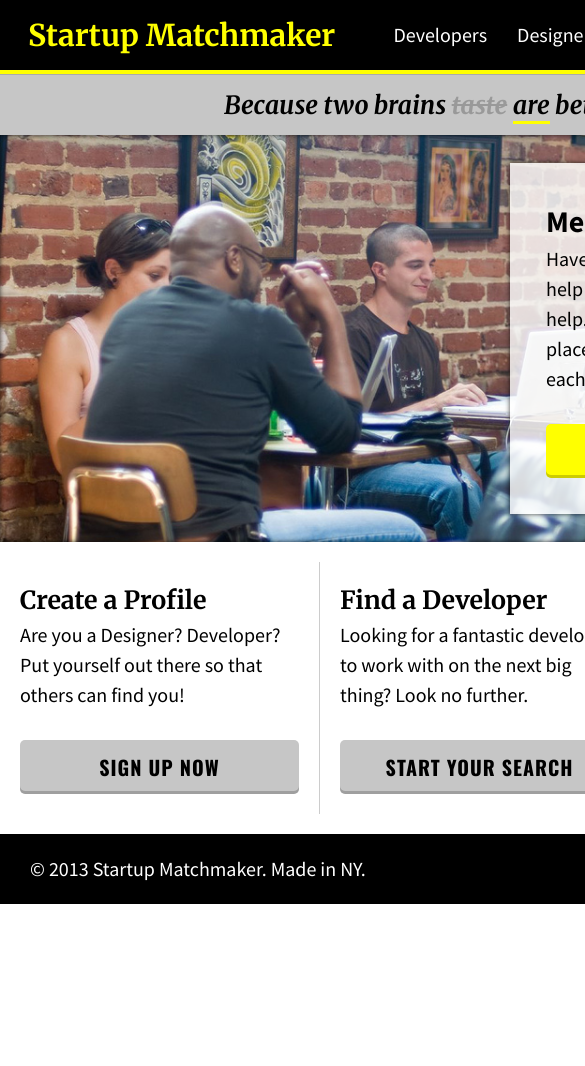
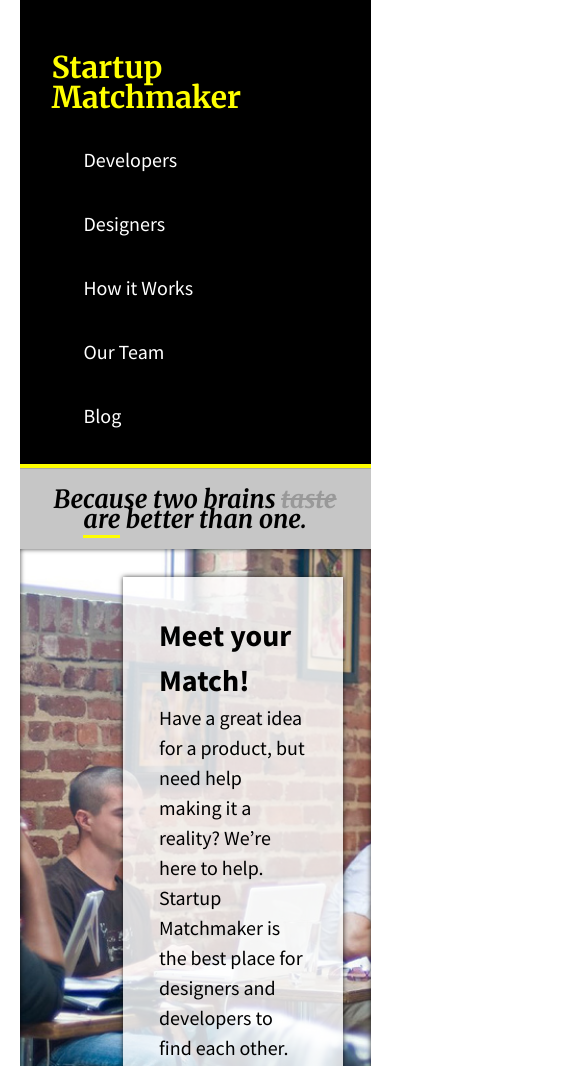
Before and after one commit to jintyland/jintyland.github.io, a plain HTML site: page Homework/startup_matchmaker_solution_non_responsive/index.html in a window 390 px wide. Shown: the top 1066 px of the page, 585 px wide, since content can reach past the window. Before the commit the page ends 904 px from the top, so only its background shows below. Drawn offline with nearby package versions, Linux system fonts and the light colour scheme.

Commit message:
Homework Week 7

```diff
--- a/Homework/startup_matchmaker_solution_non_responsive/css/main.css
+++ b/Homework/startup_matchmaker_solution_non_responsive/css/main.css
@@ -42,7 +42,7 @@ p {
 }
 
 .page-wrap {
-	width: 960px;
+	width: 90%;
 	margin: 0 auto;
 }
 
@@ -118,7 +118,7 @@ p {
 
 .blurb {
 	background: rgba(255,255,255,.8);
-	width: 350px;
+	width: 50%;
 	margin: 0 auto;
 	padding: 36px;
 	float: right;
@@ -135,7 +135,7 @@ p {
 
 .tout {
 	float: left;
-	width: 279px;
+	width: 280px;
 	padding: 20px;
 	border-right: 1px solid #ccc;
 }
@@ -154,3 +154,71 @@ footer {
 	color: white;
 	padding: 20px 30px;
 }
+
+/*MEDIA HOMEWORK*/
+@media (max-width: 760px) {
+
+	header h1 {
+		float: none;
+		text-align: left;
+	}
+
+	header ul {
+		float: none;
+	}
+}
+
+
+/*@media (min-width: 320px) and (max-width: 760px) {
+	nav {
+		text-align: left;
+	}
+}
+*/
+@media (min-width: 480px) and (max-width: 768px) {
+	.blurb {
+		float: none;
+	}
+	.tout {
+		float: none;
+		width: 33.333%;
+		border-right: none;
+		text-align: center;
+		margin: auto;
+	}
+}
+
+@media (min-width: 200px) and (max-width: 480px) {
+	#listed {
+		float: left;
+		border-bottom: 0.5px;
+	}
+	#smoosh {
+		transition: left 1s ease;
+		padding: 1rem;
+		float: left;
+		border-bottom: 5px;
+		line-height: 0px;
+	}
+	#page-header {
+		padding: 1rem;
+	}
+	#page-header h1 {
+		/*float: none;*/
+		padding: 1rem;
+	}
+	#page-header nav {
+		float: none;
+		padding: 1rem;
+	}
+	#page-header nav li {
+		float: none;
+		transition: left 1s ease;
+	}
+	#page-header nav a {
+		padding: 1rem;
+		transition: left 1s ease;
+		float: none;
+	}
+
+}
--- a/Homework/startup_matchmaker_solution_non_responsive/index.html
+++ b/Homework/startup_matchmaker_solution_non_responsive/index.html
@@ -12,12 +12,12 @@
 		<header id="page-header">
 			<h1><a href="index.html">Startup Matchmaker</a></h1>
 			<nav>
-				<ul>
-					<li><a href="#">Developers</a></li>
-					<li><a href="#">Designers</a></li>
-					<li><a href="#">How it Works</a></li>
-					<li><a href="#">Our Team</a></li>
-					<li><a href="#">Blog</a></li>
+				<ul id="listed">
+					<li id="smoosh"><a href="#">Developers</a></li>
+					<li id="smoosh"><a href="#">Designers</a></li>
+					<li id="smoosh"><a href="#">How it Works</a></li>
+					<li id="smoosh"><a href="#">Our Team</a></li>
+					<li id="smoosh"><a href="#">Blog</a></li>
 				</ul>
 			</nav>
 		</header>
```
